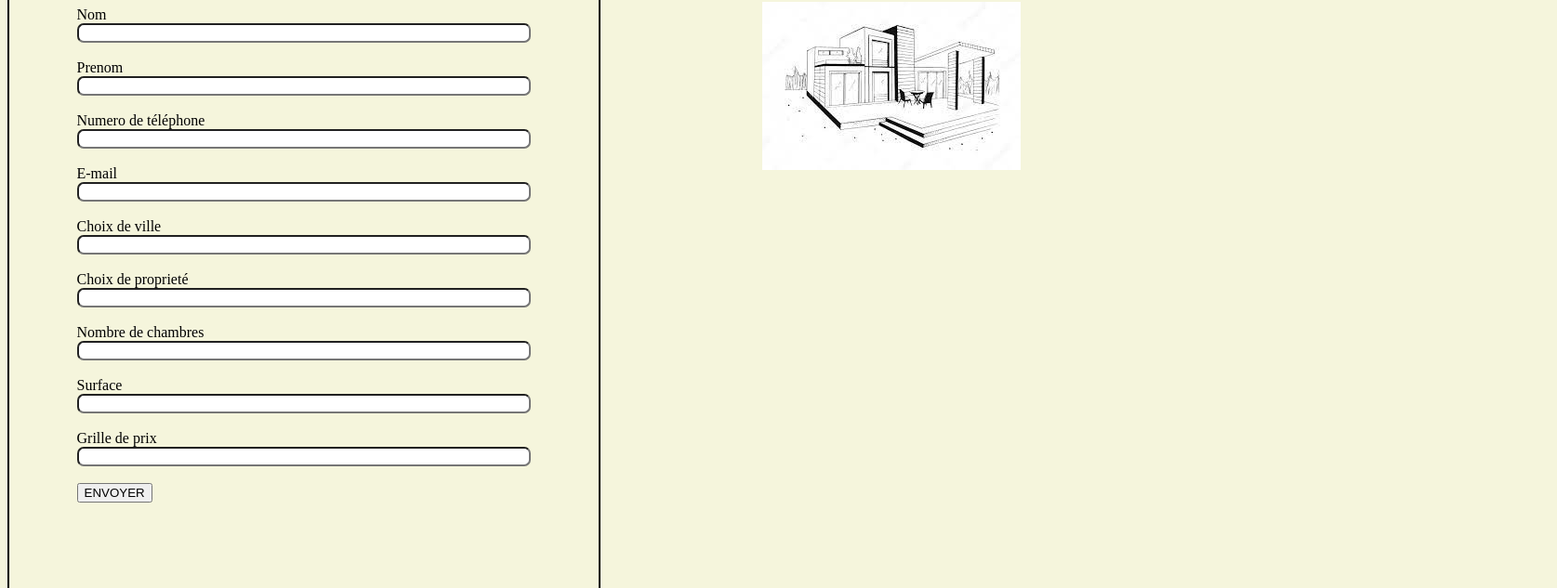
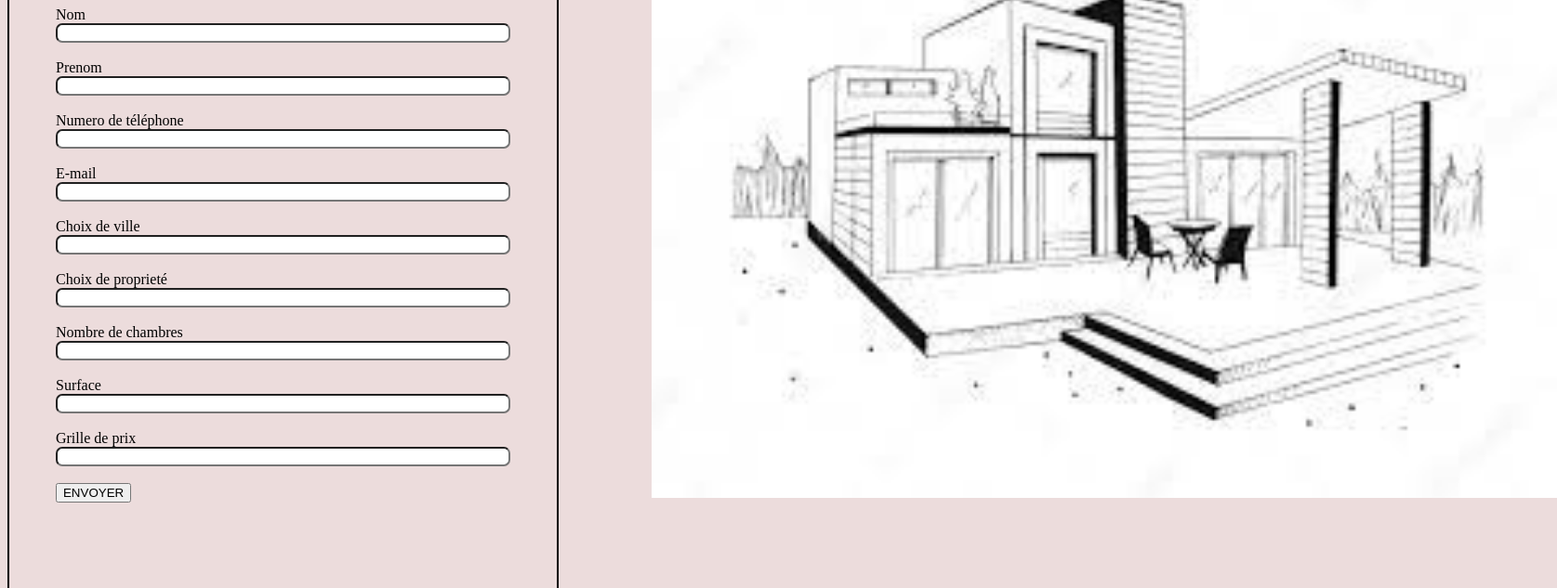
Before and after one commit to SafiaMaani/Maquette-ADOBE-XD-HTML-CSS-, a plain HTML site: page C1NV1/index.html in a window 1280 px wide. Shown: the part 304-937 px from the top of the page at 93% size, 1675 px wide, since content can reach past the window. Drawn offline with Linux system fonts and the light colour scheme.

Commit message:
ajout file

```diff
--- a/C1NV1/style.css
+++ b/C1NV1/style.css
@@ -1,6 +1,6 @@
 body
 {
-    background-color: beige;
+    background-color: rgb(236, 220, 220);
 }
 /* .ALL
 {
@@ -35,10 +35,8 @@ nav
 .partieDroite
 {
     display: flex;
-    flex-flow: column;
-    align-items: center;
-    width: 50%;
-    margin-top: 200px;
+    width: 40vw;
+    margin: 100px;
 }
 .middel
 {
@@ -83,7 +81,6 @@ ul
 {
     display: flex;
     align-items: center;
-    background-color: #fff;
 }
 li
 {
```
